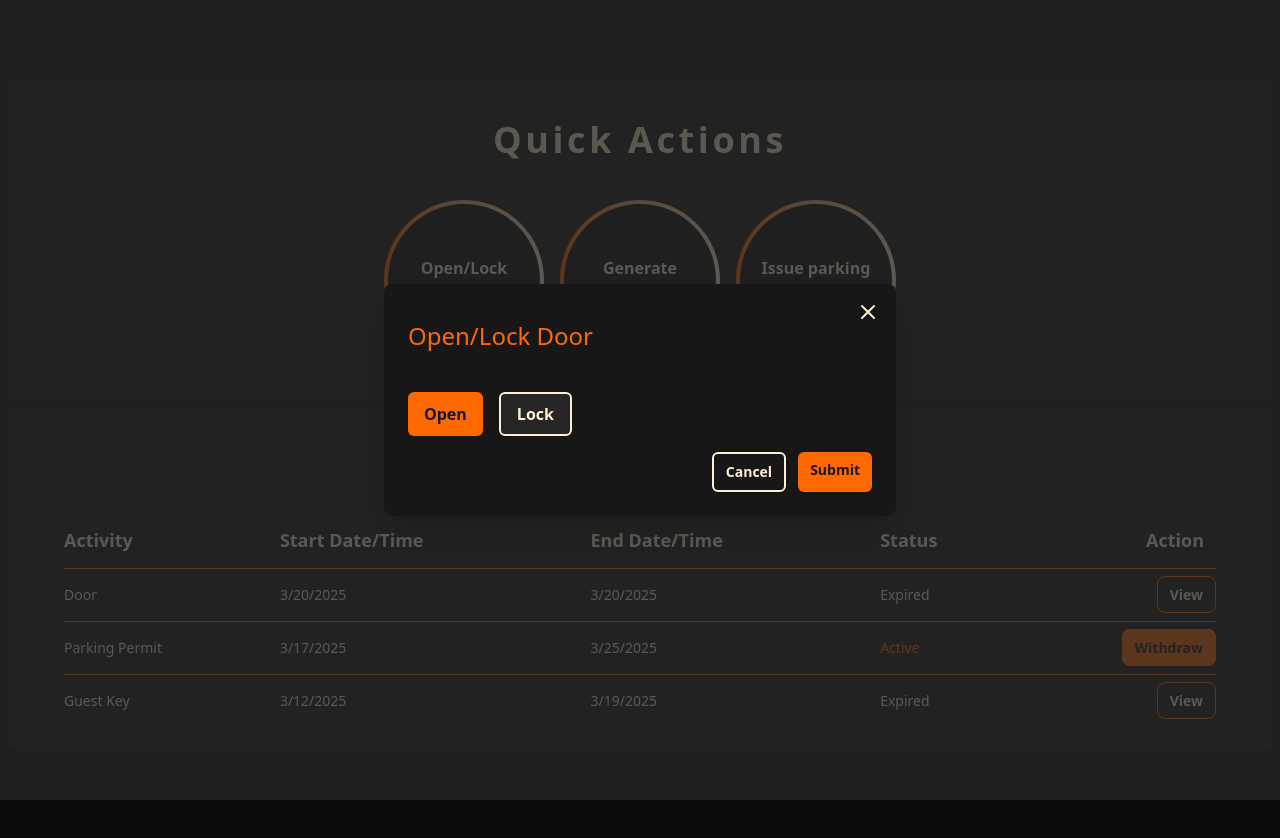
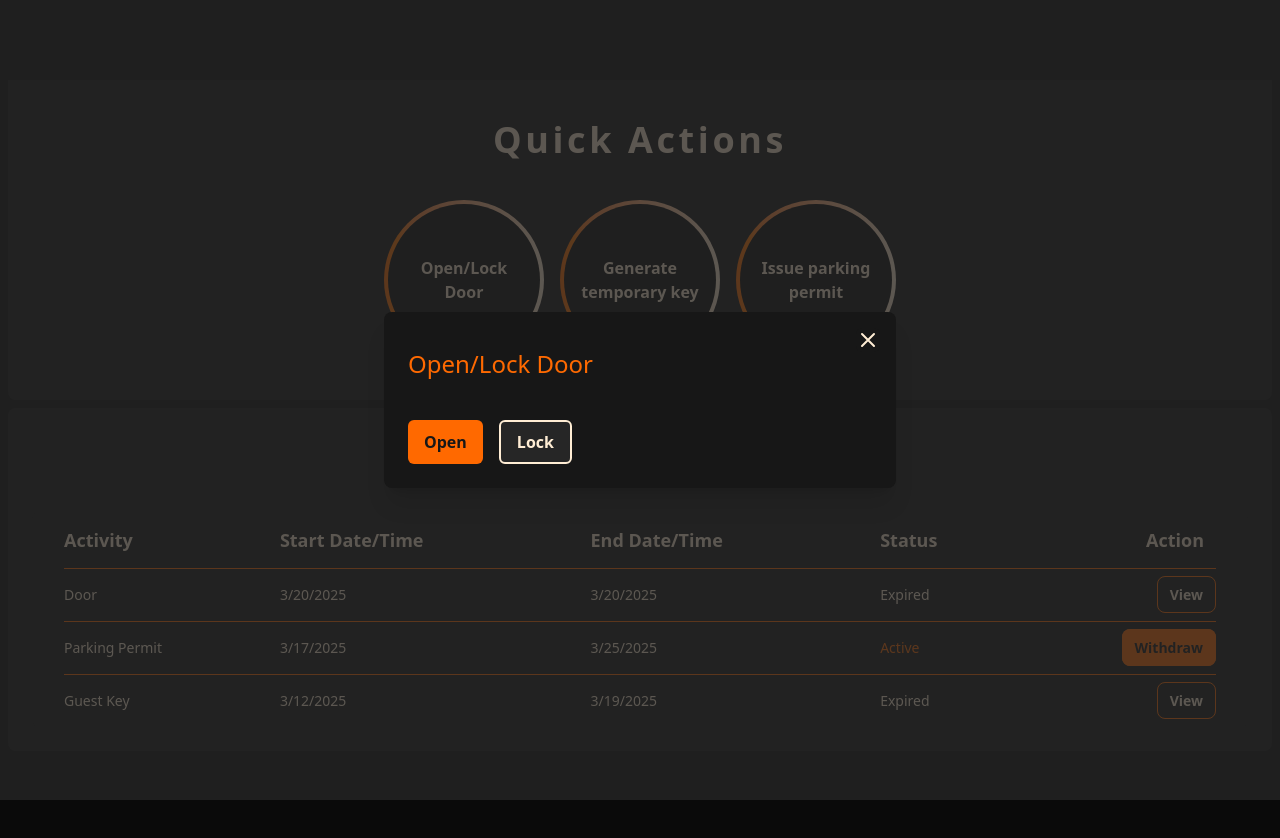
Before and after one commit to clarktr1/2025-Cohort-Team-2, a React (Vite) app in the folder frontend/: page /access in a window 1280 px wide. Both pictures are taken after a click on the button "Open/Lock Door". Shown: the top 838 px of the page. Built offline with nearby package versions, Linux system fonts and the light colour scheme.

Commit message:
remove submit and cancel buttons from quick actions modal

```diff
--- a/frontend/src/components/QuickActionModal.tsx
+++ b/frontend/src/components/QuickActionModal.tsx
@@ -1,7 +1,8 @@
+import React from "react";
+
 export interface QuickActionModalProps {
   isOpen: boolean;
   onClose: () => void;
-  onSubmit: () => void;
   header: React.ReactNode;
   form: React.ReactNode;
 }
@@ -9,7 +10,6 @@ export interface QuickActionModalProps {
 const QuickActionModal: React.FC<QuickActionModalProps> = ({
   isOpen,
   onClose,
-  onSubmit,
   header,
   form,
 }) => {
@@ -23,7 +23,10 @@ const QuickActionModal: React.FC<QuickActionModalProps> = ({
       aria-modal="true"
     >
       {/* Background backdrop */}
-      <div className="fixed inset-0 bg-neutral-800/75 transition-opacity" aria-hidden="true"></div>
+      <div
+        className="fixed inset-0 bg-neutral-800/75 transition-opacity"
+        aria-hidden="true"
+      ></div>
 
       <div className="fixed inset-0 z-10 w-screen overflow-y-auto">
         <div className="flex min-h-full items-end justify-center p-4 text-center sm:items-center sm:p-0">
@@ -54,8 +57,6 @@ const QuickActionModal: React.FC<QuickActionModalProps> = ({
             </div>
 
             {/* Modal header */}
-
-
             <div className="mt-3 mb-10 text-center sm:text-left">
               <h3
                 className="text-2xl font-medium text-orange-500"
@@ -65,27 +66,8 @@ const QuickActionModal: React.FC<QuickActionModalProps> = ({
               </h3>
             </div>
 
-
             {/* Modal form content */}
             <div className="mt-4">{form}</div>
-
-            {/* Modal actions */}
-            <div className="mt-5 sm:mt-4 sm:flex sm:flex-row-reverse">
-              <button
-                type="button"
-                onClick={onSubmit}
-                className="inline-flex w-full justify-center rounded-md bg-orange-500 px-3 py-2 text-sm font-semibold text-neutral-900 shadow-sm hover:bg-orange-400 sm:ml-3 sm:w-auto"
-              >
-                Submit
-              </button>
-              <button
-                type="button"
-                onClick={onClose}
-                className="mt-3 inline-flex w-full justify-center rounded-md border-2 border-orange-100 bg-neutral-900 px-3 py-2 text-sm font-semibold text-orange-100 shadow-sm hover:bg-neutral-800 sm:mt-0 sm:w-auto"
-              >
-                Cancel
-              </button>
-            </div>
           </div>
         </div>
       </div>
```
